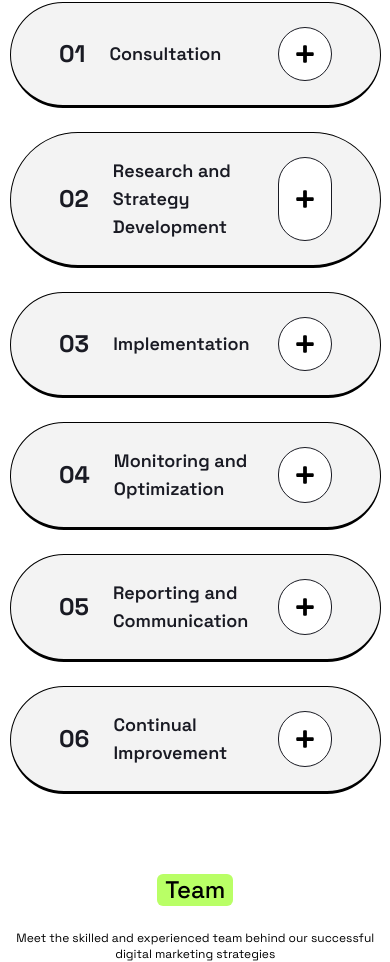
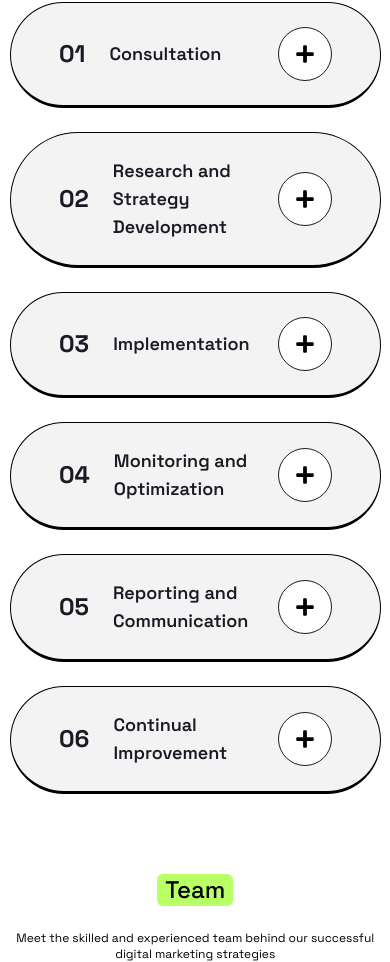
Before and after one commit to shaaav1e/positivus-react-tailwind, a React (Vite) app: page / in a window 390 px wide. Shown: the part 3587-4549 px from the top of the page. Built offline with nearby package versions, Linux system fonts and the light colour scheme.

Commit message:
improved gap for mobile

```diff
--- a/src/components/Faq.jsx
+++ b/src/components/Faq.jsx
@@ -72,7 +72,8 @@
               openFaq === faq.id ? "py-16 lg:py-6 bg-primary" : "bg-third"
             }`}
           >
-            <div className="flex justify-between">
+            {" "}
+            <div className="flex justify-between items-center gap-6 lg:gap-0">
               <div className="flex items-center gap-6">
                 <h1 className="font-bold text-2xl text-secondary">
                   {faq.title}
```
